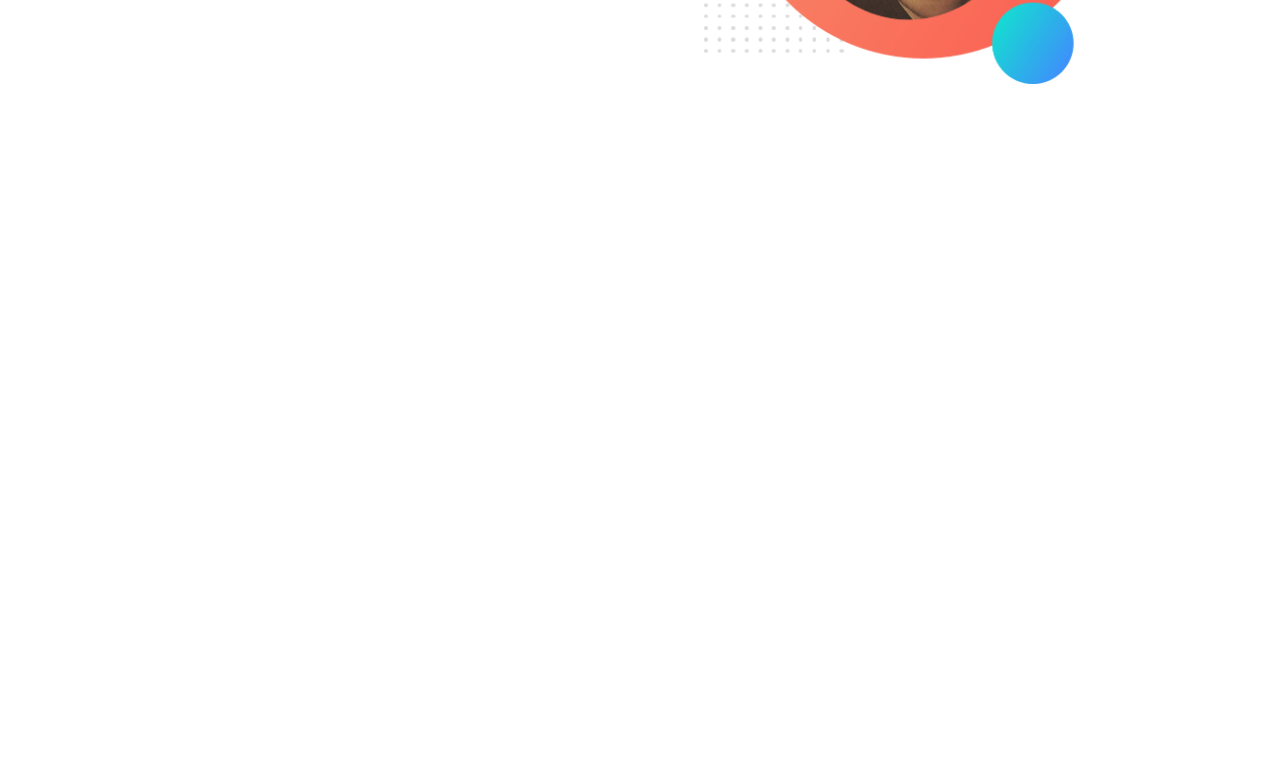
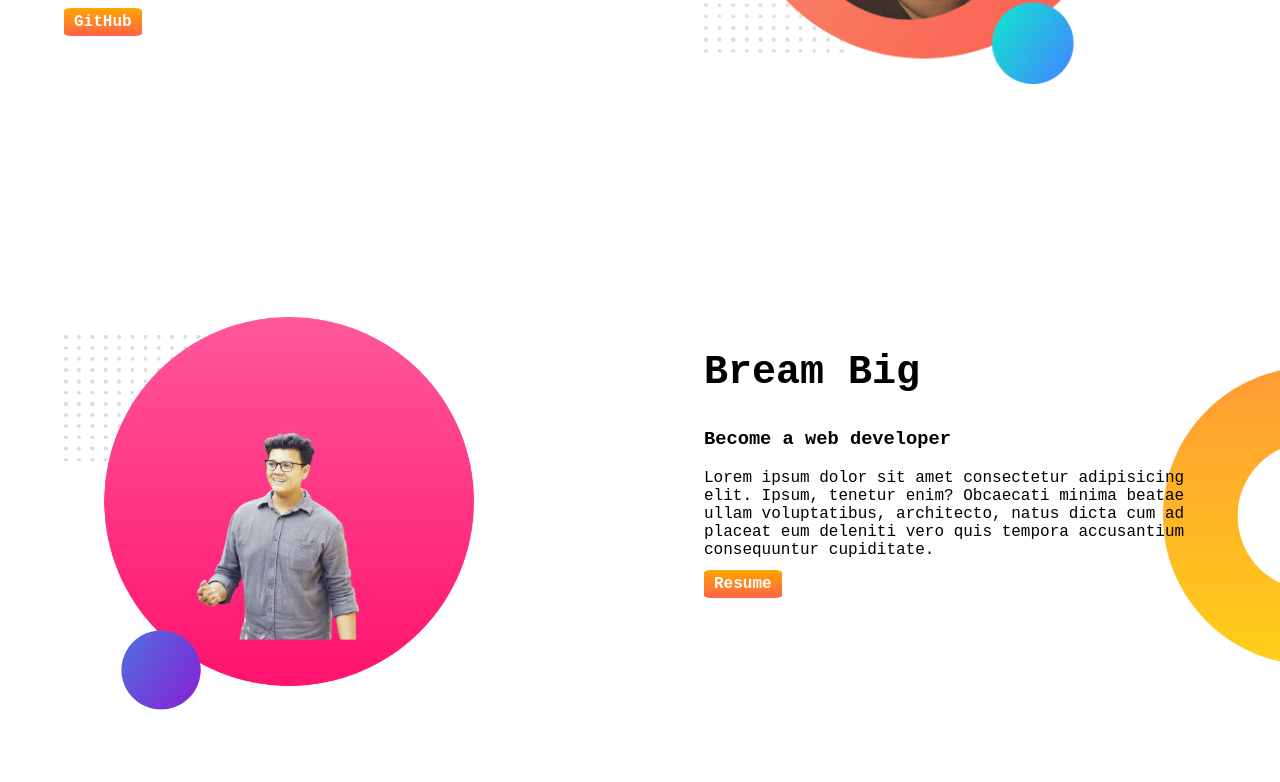
Before and after one commit to Junayet10135/practiceHtml1, a plain HTML site: page firstone/index.html in a window 1280 px wide. Shown: the part 387-1169 px from the top of the page. Before the commit the page ends 800 px from the top, so only its background shows below. Drawn offline with Linux system fonts and the light colour scheme; a web font is replaced by a local one.

Commit message:
dream big

```diff
--- a/firstone/index.html
+++ b/firstone/index.html
@@ -22,5 +22,16 @@
         <img src="propic.jpg" alt="">
     </div>
     </section>
+    <section class="dream-big">
+        <div class="half-width">
+            <img src="pic for dream big.jpg" alt="">
+        </div>
+        <div class="half-width">
+            <h1>Bream Big</h1>
+            <h3>Become a web developer</h3>
+            <p>Lorem ipsum dolor sit amet consectetur adipisicing elit. Ipsum, tenetur enim? Obcaecati minima beatae ullam voluptatibus, architecto, natus dicta cum ad placeat eum deleniti vero quis tempora accusantium consequuntur cupiditate.</p>
+            <a class="link-button" href="" target="/">Resume</a>
+        </div>
+    </section>
 </body>
 </html>
--- a/firstone/style.css
+++ b/firstone/style.css
@@ -7,7 +7,7 @@ body {
 }
 
 h1 {
-    font-size: 30px;
+    font-size: 40px;
 }
 
 #color-1 {
@@ -16,6 +16,7 @@ h1 {
 
 section {
     display: flex;
+    margin-bottom: 100px;
 }
 
 .half-width {
@@ -40,3 +41,9 @@ section {
     background-image: url(images/top-banner.png);
     background-repeat: no-repeat;
 }
+
+.dream-big {
+    background-image: url(images/dream-bg.png);
+    background-repeat: no-repeat;
+    background-position: right;
+}
```
